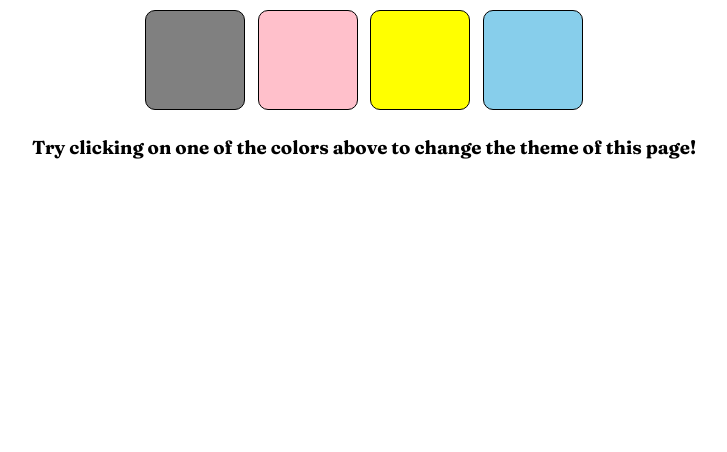
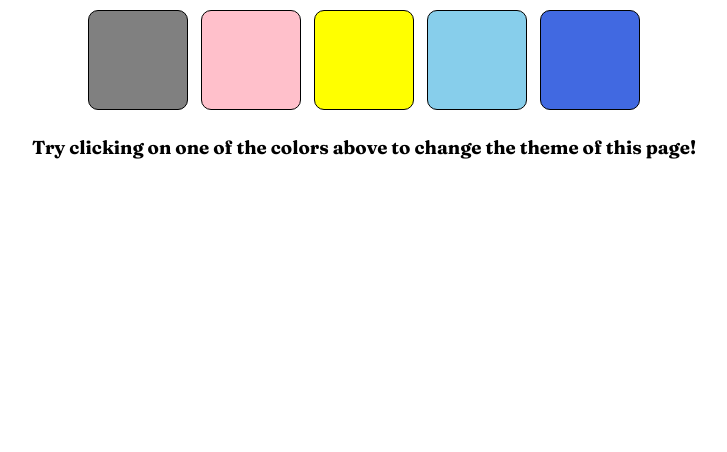
Before and after one commit to diwacreation3/Theme-Switcher, a plain HTML site: page index.html in a window 1280 px wide. Shown: the part 348-800 px from the top of the page, without its empty margins (276-1003 px from the left). Drawn offline with Linux system fonts and the light colour scheme.

Commit message:
Updated: royal blue 🪻🍁

```diff
--- a/index.html
+++ b/index.html
@@ -15,6 +15,7 @@
       <div class="pink"></div>
       <div class="yellow"></div>
       <div class="skyblue"></div>
+      <div class="blue"></div>
     </main>
     <footer>
       <h3>
--- a/style.css
+++ b/style.css
@@ -54,3 +54,6 @@ div:hover {
 .skyblue {
   background-color: skyblue;
 }
+.blue{
+  background-color: royalblue;
+}
```
